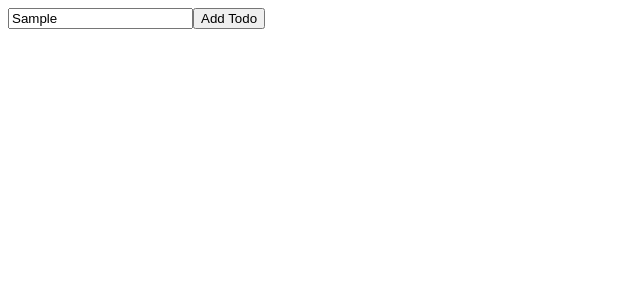
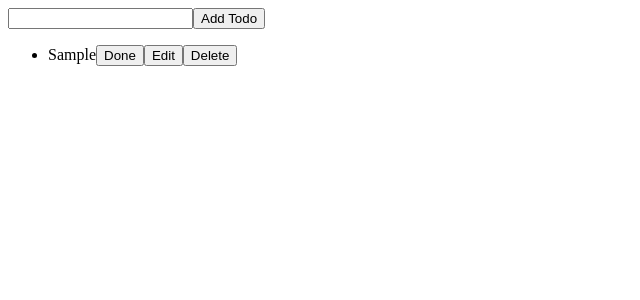
Before and after one commit to Tigran-Khanaghyan/redux-learning-repository, a React (Create React App) app: page / in a window 1280 px wide. Both pictures are taken after typing "Sample" into the empty fields and a click on the button "Add Todo". Shown: the top 300 px of the page, without its empty margins (0-640 px from the left). Built offline with nearby package versions, Linux system fonts and the light colour scheme.

Commit message:
feat: Add todos into list

```diff
--- a/src/App.js
+++ b/src/App.js
@@ -1,11 +1,37 @@
+import { useState } from "react";
+import { useDispatch, useSelector } from "react-redux";
+import addTodo from "./actions";
 
 function App() {
+  const [todo, setTodo] = useState("");
+  const todos = useSelector((state) => state.todos);
+  const dispatch = useDispatch();
 
+  const handleClick = () => {
+    dispatch(addTodo(todo));
+    setTodo("");
+  };
 
   return (
     <div>
-    <input type='text'></input>
-    <button>Add Todo</button>
+      <input
+        type="text"
+        value={todo}
+        onChange={(e) => setTodo(e.target.value)}
+      ></input>
+      <button onClick={handleClick}>Add Todo</button>
+      <ul>
+        {todos.map((todo) => {
+          return (
+            <li key={todo.toString()}>
+              {todo}
+              <button>Done</button>
+              <button>Edit</button>
+              <button>Delete</button>
+            </li>
+          );
+        })}
+      </ul>
     </div>
   );
 }
--- a/src/actions/index.js
+++ b/src/actions/index.js
@@ -1,8 +1,14 @@
 const addTodo = (todo) => {
+  if (todo) {
     return {
-        type: 'ADD-TODO',
-        payload: todo
-    }
+      type: "ADD-TODO",
+      payload: todo,
+    };
+  }
+  return {
+    type: 'EMPTY-STRING'
 }
 
-export default addTodo
+};
+
+export default addTodo;
--- a/src/reducers/todos.js
+++ b/src/reducers/todos.js
@@ -1,7 +1,8 @@
 const todosReducer = (state = [], action) => {
   switch (action.type) {
     case "ADD-TODO":
-      return state.push(action.payload);
+      state.push(action.payload);
+      return state;
     default:
       return state;
   }
```
